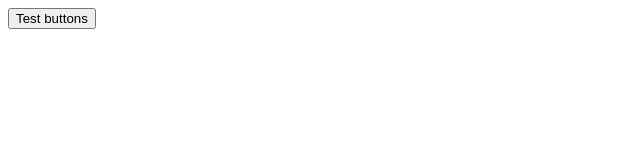
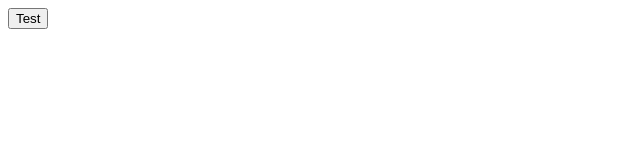
Before and after one commit to vrittech/vrit-design, a React (Vite) app: page / in a window 1280 px wide. Shown: the top 160 px of the page, without its empty margins (0-640 px from the left). Built offline with nearby package versions, Linux system fonts and the light colour scheme.

Commit message:
feat: new tk

```diff
--- a/src/App.tsx
+++ b/src/App.tsx
@@ -2,7 +2,7 @@ import { Button } from "../lib/Button/Button";
 function App() {
   return (
     <div>
-      <Button>Test buttons</Button>
+      <Button>Test</Button>
     </div>
   );
 }
```
